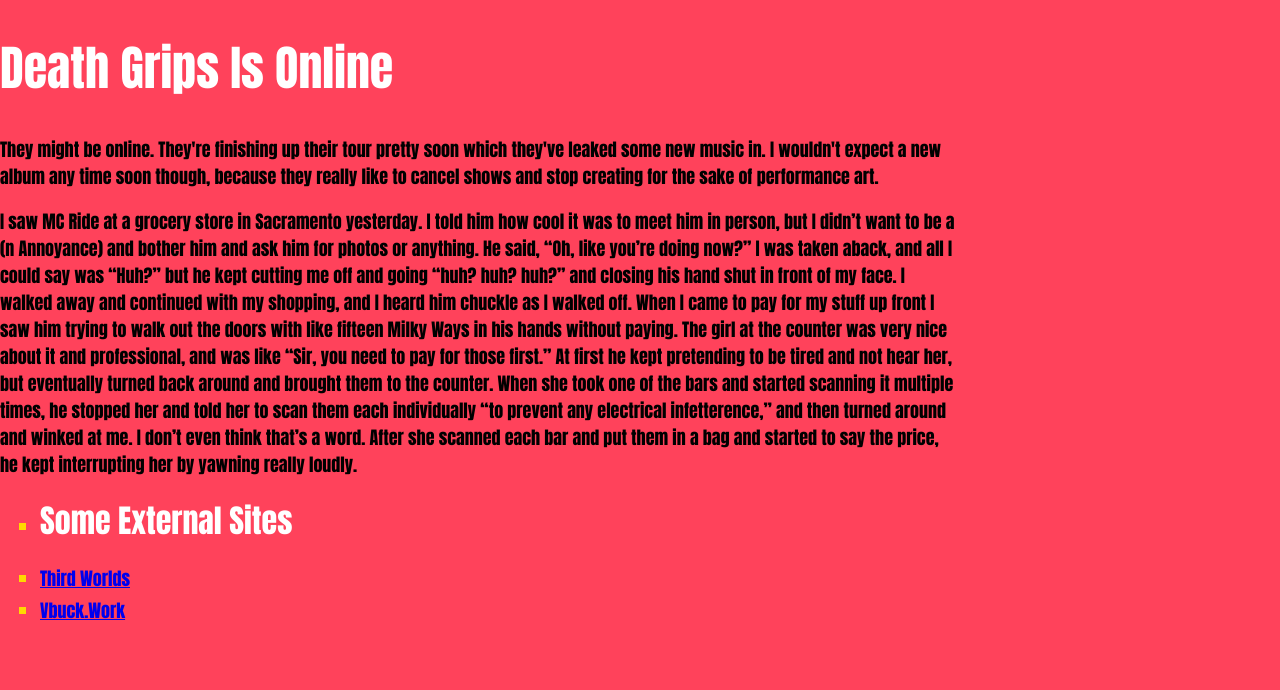
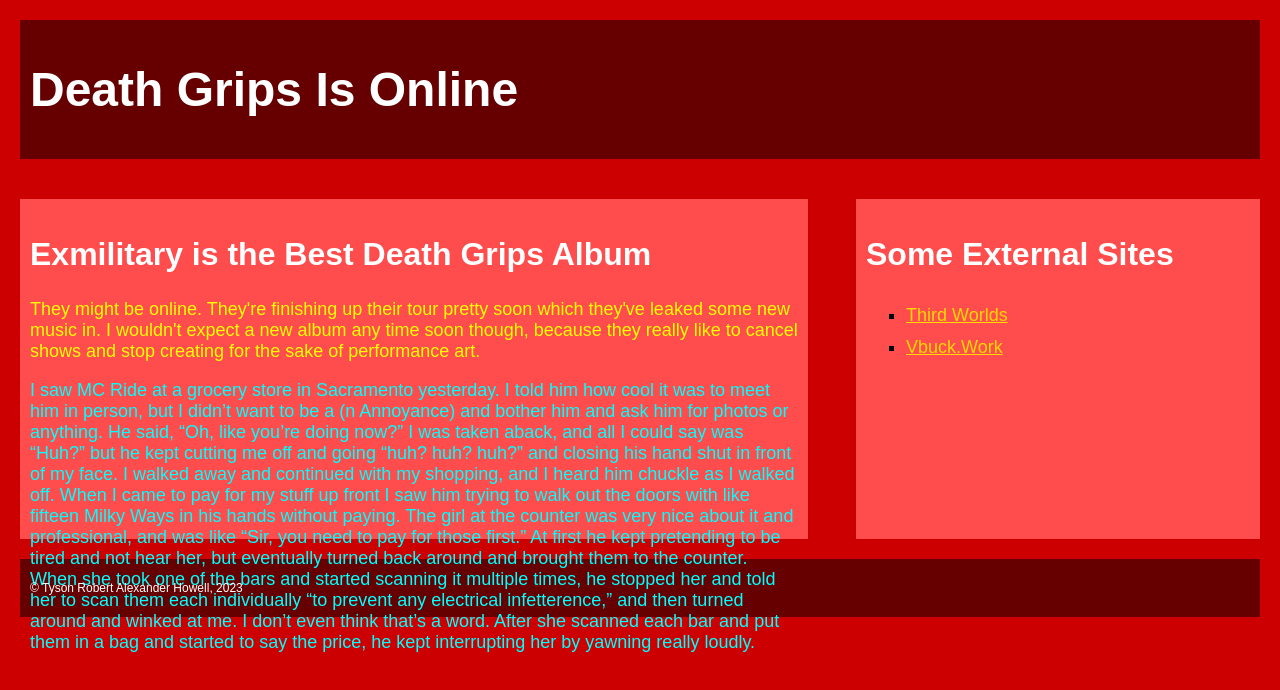
Before and after one commit to tacnoblode/TysInClass1, a plain HTML site: page index.html in a window 1280 px wide. Drawn offline with Linux system fonts and the light colour scheme.

Commit message:
InClass 3

```diff
--- a/css/styles.css
+++ b/css/styles.css
@@ -2,10 +2,10 @@
 8920479 */
 
 body {
-    font: 18px "Impact";
-    background-color: hsla(352, 100%, 63%,1);
-    width: 75vw;
-    height: 75vh;
+    font: 18px "Arial";
+    background-color: hsla(0, 100%, 40%,1);
+    width: 100vw;
+    height: 100vh;
 
 }
 
@@ -14,11 +14,48 @@ h2 {
     font-size: 2rem;
 }
 
-ul {
-  list-style-type: square;
+main {
+    float : left;
+    width : 60vw;
+    background-color: hsla(0, 100%, 65%,1);
+    height: 40vh;
 }
 
-li {
-    line-height: 2rem;
-    color: rgba(255, 217, 0,1);
+aside {
+    float: right;
+    width : 30vw;
+    background-color: hsla(0, 100%, 65%,1);
+    height: 40vh;
 }
+
+footer {
+    clear : both;
+    background-color: hsl(0, 100%, 20%);
+}
+
+header {
+    background-color: hsl(0, 100%, 20%);
+}
+
+
+.structural {
+    margin : 20px;
+    padding: 10px;
+}
+
+#para1{
+    color : rgb(255,255,0);
+}
+
+#para2{
+    color : rgb(0,255,255);
+}
+
+a:hover {
+    color : #fff;
+}
+
+footer p{
+    font-size : .75rem;
+    color : #fff;
+}
--- a/index.html
+++ b/index.html
@@ -7,25 +7,56 @@
         <meta name="viewport" content="width=device-width, initial-scale=1.0">
         <link rel="stylesheet" type="text/css" href="css/normalize.css">
         <link rel="stylesheet" type="text/css" href="css/styles.css">
+
+        <style>
+            ul {
+                list-style-type: square;
+            }
+
+            li {
+                line-height: 2rem;
+            }
+
+            a {
+                color: rgba(255, 217, 0,1);
+            }
+        </style>
+
         <title>Death Grips is Online</title>
     </head>
 
     <body>
+        <header class = "structural">
+
             <h1 style="color: white; font-size: 48px;">Death Grips Is Online</h1>
-        <p>They might be online. They're finishing up their tour pretty soon which they've leaked some new music in. I wouldn't expect a new album any time soon though, because they really like to cancel shows and stop creating for the sake of performance art.</p>
-        <p> I saw MC Ride at a grocery store in Sacramento yesterday. I told him how cool it was to meet him in person, but I didn’t want to be a (n Annoyance) and bother him and ask him for photos or anything.
+
+        </header>
+
+        <main class = "structural">
+
+            <h2>Exmilitary is the Best Death Grips Album</h2>
+            <p id = "para1">They might be online. They're finishing up their tour pretty soon which they've leaked some new music in. I wouldn't expect a new album any time soon though, because they really like to cancel shows and stop creating for the sake of performance art.</p>
+            <p id = "para2"> I saw MC Ride at a grocery store in Sacramento yesterday. I told him how cool it was to meet him in person, but I didn’t want to be a (n Annoyance) and bother him and ask him for photos or anything.
                 He said, “Oh, like you’re doing now?”
                 I was taken aback, and all I could say was “Huh?” but he kept cutting me off and going “huh? huh? huh?” and closing his hand shut in front of my face. I walked away and continued with my shopping, and I heard him chuckle as I walked off. When I came to pay for my stuff up front I saw him trying to walk out the doors with like fifteen Milky Ways in his hands without paying.
                 The girl at the counter was very nice about it and professional, and was like “Sir, you need to pay for those first.” At first he kept pretending to be tired and not hear her, but eventually turned back around and brought them to the counter.
                 When she took one of the bars and started scanning it multiple times, he stopped her and told her to scan them each individually “to prevent any electrical infetterence,” and then turned around and winked at me. I don’t even think that’s a word. After she scanned each bar and put them in a bag and started to say the price, he kept interrupting her by yawning really loudly.
             </p>
 
+        </main>
 
+        <aside class = "structural">
+            <h2>Some External Sites</h2>
             <ul>
-            <li><h2>Some External Sites</h2></li>
                 <li><a href = "https://thirdworlds.net/">Third Worlds</a></li>
                 <li><a href = "https://vbuck.work/">Vbuck.Work</a></li>
             </ul>
 
+        </aside>
+
+        <footer class = "structural">
+            <p>&copy; Tyson Robert Alexander Howell, 2023</p>
+        </footer>
+
     </body>
 </html>
```
Lines whose indentation alone changed are shown as unchanged.
